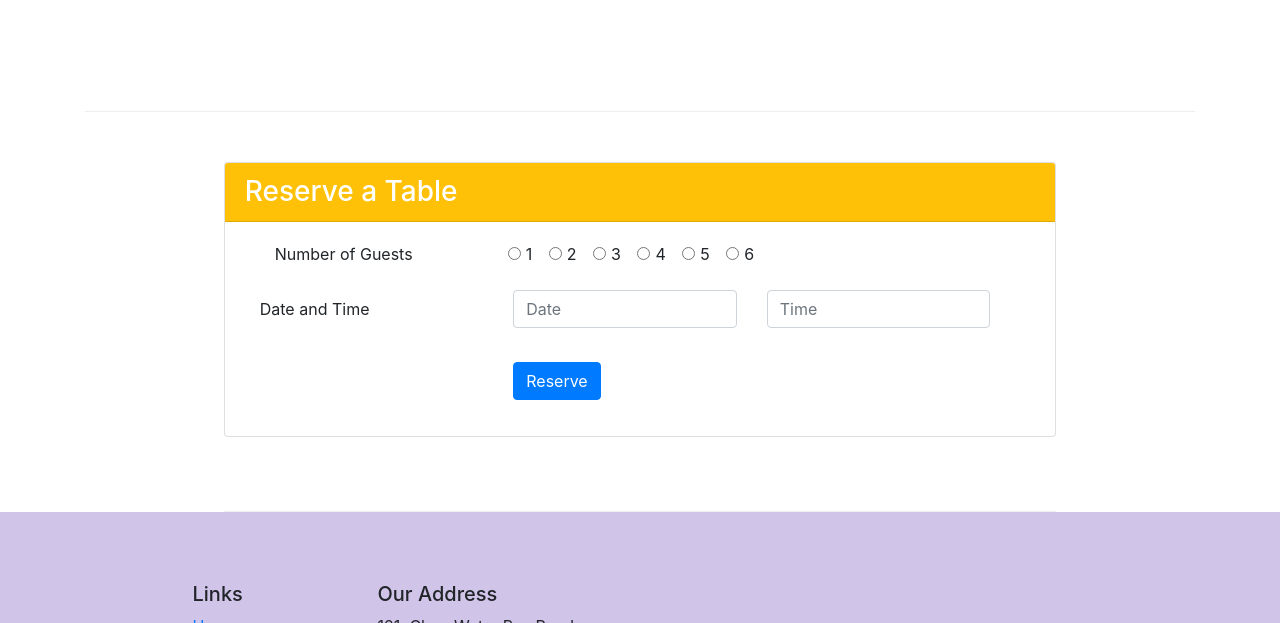
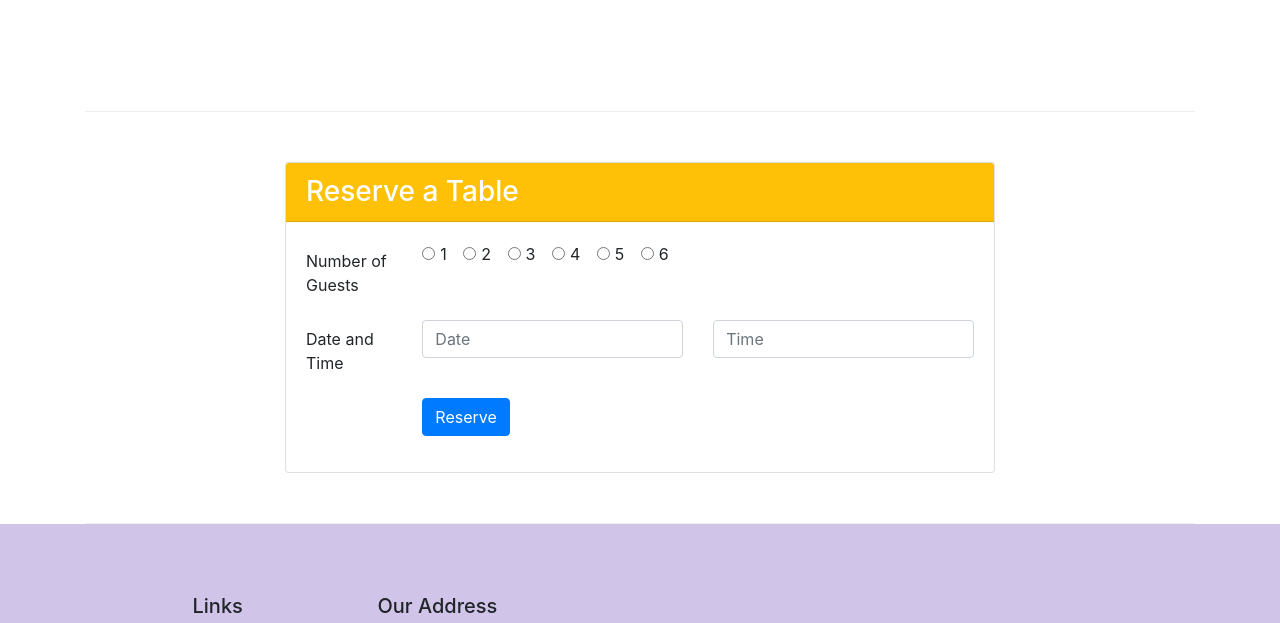
Before and after one commit to evangeldaping/Bootstrap4, a website: page index.html in a window 1280 px wide. Shown: the part 1422-2045 px from the top of the page. Drawn offline with nearby package versions, Linux system fonts and the light colour scheme.

Commit message:
Assignment 2 - updated

```diff
--- a/index.html
+++ b/index.html
@@ -116,65 +116,56 @@
             </div>
         </div>
 
-        <div class="col-12 col-sm-9 row-content align-items-center" id="ReserveTable">
+        <div class="row row-content justify-content-center" id="ReserveTable">
+            <div class="col-sm-8">
                <div class="card">
-                <h3 class="card-header bg-warning text-white">Reserve a Table</h3>
+                <h3 class="card-header text-white bg-warning">Reserve a Table</h3>
                 <div class="card-body">
                     <form>
-
-                        <div class="form-group row container">
-
-                            <div class="col-12 col-md-12 form-group">
-                                <label class="col-12 col-md-4 align-items-center" for="guestnumber">Number of Guests</label>
-                                <div class="form-check-inline">
-                                    <label class="form-check-label">
-                                        <input type="radio" class="form-check-input" name="one">1
-                                    </label>
+                        <div class="form-group row">
+                            <label for="inlineRadioOptions" class="col-md-2 col-form-label">Number of Guests</label>
+                                <div class="col-md-10">
+                                    <div class="form-check form-check-inline">
+                                        <input class="form-check-input" type="radio" name="inlineRadioOptions" id="inlineRadio1" value="option1">
+                                        <label class="form-check-label" for="inlineRadio1">1</label>
                                     </div>
-                                <div class="form-check-inline">
-                                    <label class="form-check-label">
-                                        <input type="radio" class="form-check-input" name="two">2
-                                    </label>
+                                    <div class="form-check form-check-inline">
+                                        <input class="form-check-input" type="radio" name="inlineRadioOptions" id="inlineRadio2" value="option2">
+                                        <label class="form-check-label" for="inlineRadio2">2</label>
                                     </div>
-                                <div class="form-check-inline">
-                                    <label class="form-check-label">
-                                        <input type="radio" class="form-check-input" name="three">3
-                                    </label>
+                                    <div class="form-check form-check-inline">
+                                        <input class="form-check-input" type="radio" name="inlineRadioOptions" id="inlineRadio3" value="option3">
+                                        <label class="form-check-label" for="inlineRadio3">3</label>
                                     </div>
-                                <div class="form-check-inline">
-                                    <label class="form-check-label">
-                                        <input type="radio" class="form-check-input" name="four">4
-                                    </label>
+                                    <div class="form-check form-check-inline">
+                                        <input class="form-check-input" type="radio" name="inlineRadioOptions" id="inlineRadio4" value="option4">
+                                        <label class="form-check-label" for="inlineRadio4">4</label>
                                     </div>
-                                <div class="form-check-inline">
-                                    <label class="form-check-label">
-                                        <input type="radio" class="form-check-input" name="five">5
-                                    </label>
+                                    <div class="form-check form-check-inline">
+                                        <input class="form-check-input" type="radio" name="inlineRadioOptions" id="inlineRadio5" value="option5">
+                                        <label class="form-check-label" for="inlineRadio5">5</label>
                                     </div>
-                                <div class="form-check-inline">
-                                    <label class="form-check-label">
-                                        <input type="radio" class="form-check-input" name="six">6
-                                    </label>
+                                    <div class="form-check form-check-inline">
+                                        <input class="form-check-input" type="radio" name="inlineRadioOptions" id="inlineRadio6" value="option6">
+                                        <label class="form-check-label" for="inlineRadio6">6</label>
+                                    </div>
+                                </div>
+                        </div>
+                        <div class="form-group row">
+                            <label for="dateandtime" class="col-12 col-md-2 col-form-label">Date and Time</label>
+                            <div class="col-6 col-md-5">
+                                <input type="text" class="form-control" id="date" name="date" placeholder="Date">
+                            </div>
+                            <div class="col-6 col-md-5">
+                                <input type="text" class="form-control" id="time" name="time" placeholder="Time">
+                            </div>
+                        </div>
+                        <div class="form-group row">
+                            <div class="offset-md-2 col-md-10">
+                                <button type="submit" class="btn btn-primary">Reserve</button>
                             </div>
                         </div>
 
-
-                            <label for="datetime" class="col-12 col-md-4 col-form-label">Date and Time</label>
-
-                            <div class="col-12 col-md-4">
-                                <input type="tel" class="form-control" id="date" name="date" placeholder="Date">
-                            </div>
-                            <div class="col-12 col-md-4">
-                                <input type="tel" class="form-control" id="time" name="time" placeholder="Time">
-                            </div>
-
-                            <br><br><br>
-                            <div class="offset-md-4 col-12 col-md-4">
-                                <button type="submit" class="btn btn-primary">
-                                    Reserve
-                                </button>
-                            </div>
-                        </div>
                     </form>
                 </div>
               </div>
```
Lines whose indentation alone changed are shown as unchanged.
